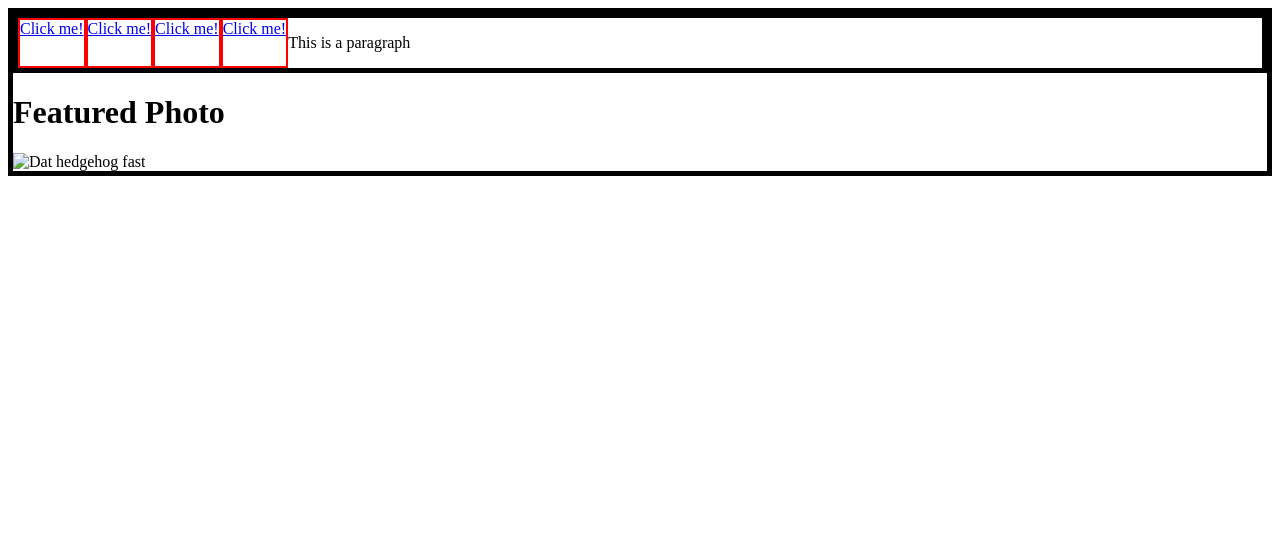
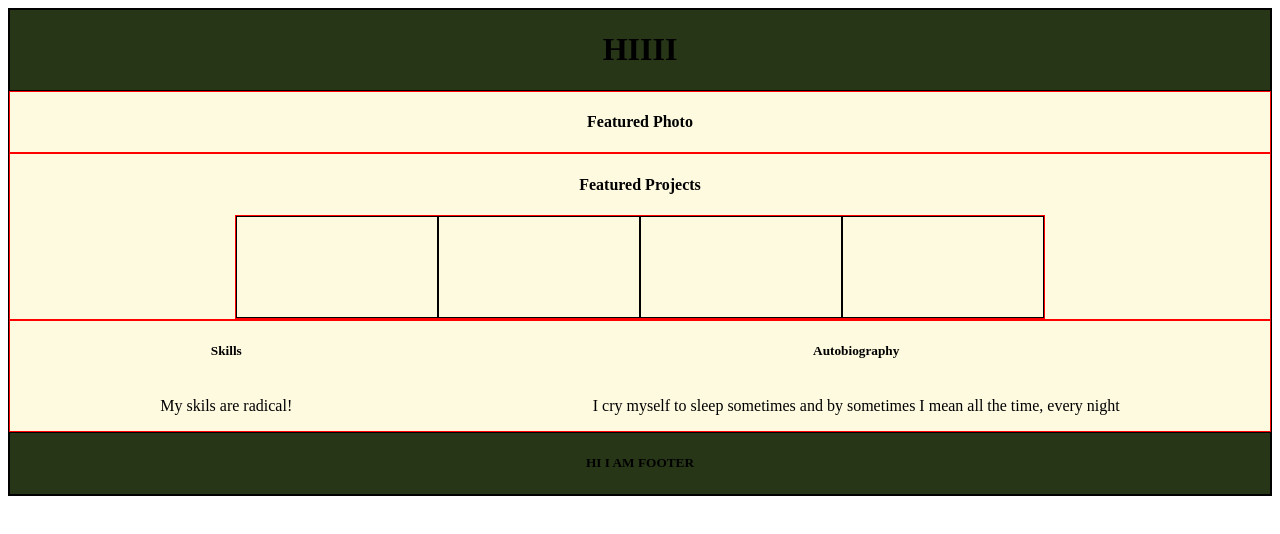
Before and after one commit to K3shyyy/K3shyyy.github.io, a plain HTML site: page index.html in a window 1280 px wide. Drawn offline with Linux system fonts and the light colour scheme.

Commit message:
Update index.html

```diff
--- a/index.html
+++ b/index.html
@@ -8,24 +8,92 @@
         .nav-bar {
             display: flex;
             border-style: solid;
-            border-width: 5px;
+            border-width: 1px;
             border-color: black;
+            background-color: #283618;
+            justify-content: space-around;
         }
 
         .nav-bttn {
         	display: flex;
             border-style: solid;
-            border-width: 2px;
+            border-width: 1px;
             border-color: red;
+        }
+
+        .feat-photo {
+        	display: flex;
+            border-style: solid;
+            border-width: 1px;
+            border-color: red;
+            flex-direction: column;
+            justify-content: space-around;
+            align-items :center;
+        }
+
+        .feat-projects {
+        	display: flex;
+            border-style: solid;
+            border-width: 1px;
+            border-color: red;
+            flex-direction: column;
+            justify-content: space-around;
+            align-items :center;
+        }
+
+         .projects {
+        	display: flex;
+            border-style: solid;
+            border-width: 1px;
+            border-color: red;
+            flex-direction: row;
+            justify-content: space-between;
+        }
+
+
+        .skills-autobio {
+        	display: flex;
+            border-style: solid;
+            border-width: 1px;
+            border-color: red;
+            flex-direction: row;
+            justify-content: space-around;
+        }
+
+        .sk-aupanel {
+        	display: flex;
+        	align-items :center;
+        	flex-direction: column;
+
         }
 
         .body {
         	display: flex;
             border-style: solid;
-            border-width: 5px;
+            border-width: 1px;
             border-color: black;
             flex-direction: column;
+            background-color: #FEFAE0;
         }
+
+        .project{
+        	display: flex;
+            border-style: solid;
+            border-width: 1px;
+            height:100px;
+            width: 200px;
+        }
+
+        .footer {
+            display: flex;
+            border-style: solid;
+            border-width: 1px;
+            border-color: black;
+            background-color: #283618;
+            justify-content: space-around;
+        }
+
+
 
     </style>
 
@@ -34,23 +102,63 @@
 
   <body>
    <div class  = "body">
-    <div class="nav-bar">
-        <a href = "bruh "class = "nav-bttn">Click me!</a>
-        <a href = "bruh "class = "nav-bttn">Click me!</a>
-        <a href = "bruh "class = "nav-bttn">Click me!</a>
-        <a href = "bruh "class = "nav-bttn">Click me!</a>
-        <p>This is a paragraph</p>
-    </div>
 
-    <div class ="feat-photo">
-    	<h1> Featured Photo </h1>
-    	<img src="Sonimc.jpg" alt="Dat hedgehog fast">
-   	</div>
+	    <div class="nav-bar">
+	     <h1>HIIII</h1>
+	    </div>
 
-    <div class >
+	    <div class ="feat-photo">
+	    	<h4> Featured Photo </h4>
+	    	<div class ="photo">
+	    	</div>
+	   	</div>
+
+
+	   	<div class ="feat-projects">
+
+	    	<h4> Featured Projects </h4>
+
+	    	<div class ="projects">
+
+	    	<div class ="project" id="project1">
+	    	</div>
+
+	    	<div class ="project" id="project2">
+	    	</div>
+
+	    	<div class ="project" id="project3">
+	    	</div>
+
+	    	<div class ="project" id="project4">
+	    	</div>
+
+	    	</div>
+
+
+	   	</div>
+
+	   	<div class ="skills-autobio">
+
+	    	<div class = "sk-aupanel" id ="skills">
+	    		<h5>Skills</h5>
+	    		<p> My skils are radical! </p>
+	    	</div>
+
+
+	    	<div class = "sk-aupanel" id ="autobio">
+	    		<h5>Autobiography</h5>
+	    		<p>I cry myself to sleep sometimes and by sometimes I mean all the time, every night</p>
+	    	</div>
+	    </div>
+
+	    <div class = "footer">
+	    	<h5> HI I AM FOOTER </h5>
+	    </div>
 
 </div>
 
-  </body>
+
+
+</body>
 
 </html>
```
